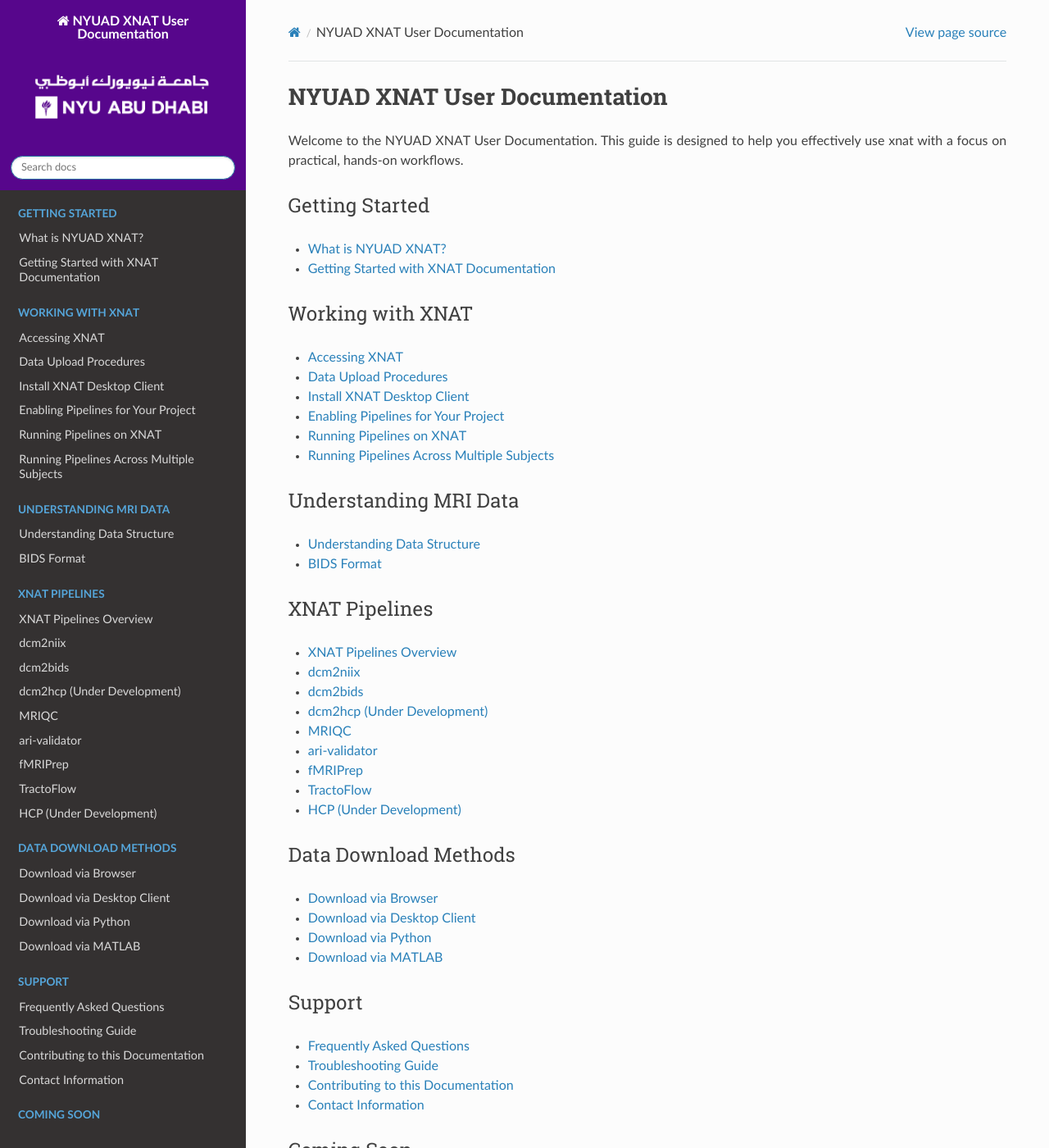
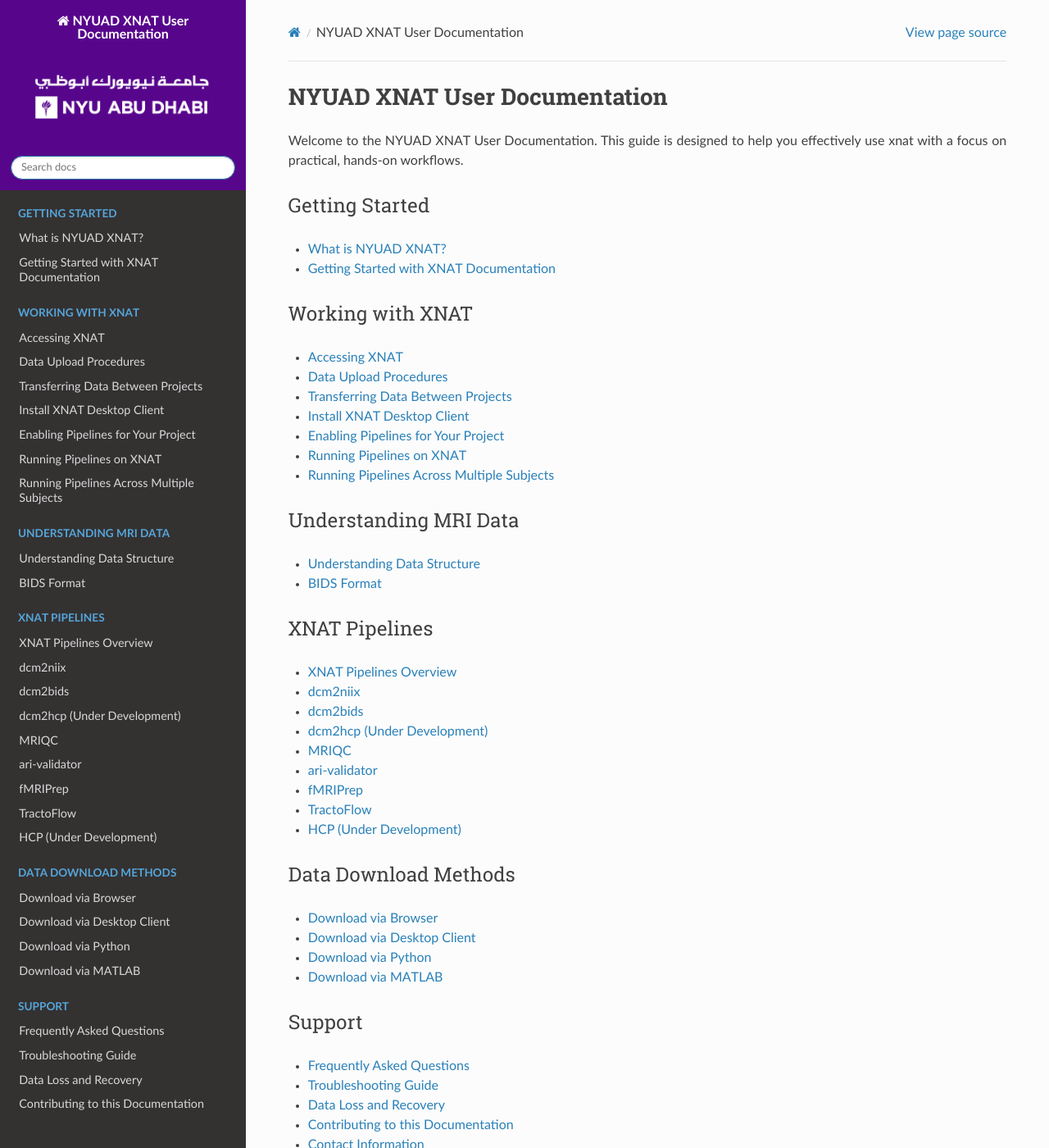
Before and after one commit to BioMedicalImaging-Core-NYUAD/xnat-docs, a Sphinx documentation site: the page built from docs/source/index.rst, in a window 1280 px wide and 1400 px high. Shown: the whole window at 82% size. Built offline with Sphinx 7.4.7 and the Read the Docs theme 3.1.0, drawn with Linux system fonts in a browser that asks for light colours; some of the changed lines change nothing that is shown.

Commit message:
added data transfer and data recovery pages

```diff
--- a/docs/source/data_download/browser.rst
+++ b/docs/source/data_download/browser.rst
@@ -86,4 +86,5 @@
 
 - :doc:`python_scripts` - For programmatic downloads
 - :doc:`desktop_client` - For desktop application downloads
+- :doc:`../working_with_xnat/transferring_data` - For transferring data between projects
 - :doc:`../working_with_xnat/navigation` - For general XNAT navigation
--- a/docs/source/data_download/desktop_client.rst
+++ b/docs/source/data_download/desktop_client.rst
@@ -89,5 +89,6 @@
 ---------------------
 
 - :doc:`../working_with_xnat/install_desktop_client` - Installation guide
+- :doc:`../working_with_xnat/transferring_data` - For transferring data between projects
 - :doc:`browser` - Web browser download method
 - :doc:`python_scripts` - Programmatic download methods
--- a/docs/source/index.rst
+++ b/docs/source/index.rst
@@ -17,6 +17,7 @@
 
    working_with_xnat/access
    working_with_xnat/uploading
+   working_with_xnat/transferring_data
    working_with_xnat/install_desktop_client
    working_with_xnat/enabling_pipelines
    working_with_xnat/running_pipelines
@@ -58,6 +59,7 @@
 
    support/faq
    support/troubleshooting
+   support/data_loss_recovery
    support/contributing
    support/contact
 
--- /dev/null
+++ b/docs/source/support/data_loss_recovery.rst
@@ -0,0 +1,81 @@
+Data Loss and Recovery
+=======================
+
+This page provides information about XNAT backup procedures and data recovery options.
+
+Backup Procedures
+-----------------
+
+XNAT at NYUAD maintains regular backups to protect against data loss:
+
+**Daily Backups**
+- Rolling backups are taken every night
+- These backups capture the current state of the XNAT system
+
+**Full Backups**
+- Two full backups are created every 30 days
+- Full backups are retained for up to 60 days
+
+These backup procedures help ensure data can be recovered in case of system failures or accidental deletions.
+
+Data Deletion and Cache
+------------------------
+
+When data is deleted from XNAT:
+
+- **User Deletion**: Data deleted by users is removed from the active system
+- **Temporary Cache**: XNAT may store deleted data temporarily in its cache
+- **Permanent Removal**: After cache expiration, data is permanently removed from the active system
+
+**Important**: Once data is permanently removed from the system and cache, it cannot be recovered without restoring from backups.
+
+Data Recovery
+-------------
+
+**User-Side Recovery**
+
+Data recovery is **not available from the user side**. Once data is deleted, users cannot restore it themselves.
+
+**Administrator-Assisted Recovery**
+
+If you have experienced data loss or need to recover deleted data:
+
+1. **Contact XNAT Administrators**: Email admin.nyuad.xnat@nyu.edu immediately
+2. **Provide Details**: Include:
+   - Project name and ID
+   - Subject and session labels (if applicable)
+   - Approximate date/time of deletion
+   - Description of what was lost
+3. **Recovery Process**: Administrators can restore data from backups if:
+   - The data loss occurred within the backup retention period (60 days for full backups)
+   - The backup contains the data you need
+   - Recovery is technically feasible
+
+**Recovery Timeline**
+
+- Recovery requests are processed as quickly as possible
+- Recovery time depends on:
+  - The size of data to be recovered
+  - The age of the backup needed
+  - Current system load
+- You will be notified once recovery is complete or if recovery is not possible
+
+Preventing Data Loss
+--------------------
+
+To minimize the risk of data loss:
+
+1. **Verify Before Deleting**: Always verify data before deletion, especially when transferring data between projects
+2. **Use Prearchive**: When uploading, use Prearchive first to review data before archiving
+3. **Document Important Data**: Keep records of critical data and processing steps
+4. **Regular Backups**: For critical analysis results, maintain your own backups outside of XNAT
+5. **Coordinate Deletions**: For large-scale deletions, coordinate with project administrators
+
+See Also
+--------
+
+- :doc:`../working_with_xnat/transferring_data` - For safe data transfer procedures
+- :doc:`../working_with_xnat/running_pipelines` - For pipeline execution and data management
+- :doc:`../working_with_xnat/uploading` - For upload procedures and Prearchive usage
+- :doc:`contact` - For administrator contact information
+- :doc:`troubleshooting` - For troubleshooting data access issues
--- /dev/null
+++ b/docs/source/working_with_xnat/transferring_data.rst
@@ -0,0 +1,440 @@
+Transferring Data Between Projects
+===================================
+
+This guide covers how to transfer DICOM data between XNAT projects, including copying (sharing) and moving (relocating) data.
+
+Overview
+--------
+
+Transferring data between projects is useful when:
+
+- **Sharing data** with collaborators in different projects
+- **Moving data** to a new project or consolidating projects
+- **Creating backups** or archival copies in separate projects
+- **Reorganizing data** across project structures
+
+**Primary Focus: DICOM Data Transfers**
+
+This guide focuses on transferring DICOM data (raw imaging data from scanners), which is the most common transfer scenario. DICOM data can be downloaded and re-uploaded using standard XNAT tools.
+
+**About Resources (Pipeline Outputs)**
+
+Data stored in Resources folders (such as BIDS rawdata, fMRIPrep outputs, MRIQC reports) are typically **regenerated by running pipelines** in the destination project rather than transferred. However, advanced users can transfer Resources using API methods (Python xnatpy, MATLAB scripts, or REST API) if needed. See :doc:`../data_download/python_scripts` and :doc:`../data_download/matlab_scripts` for API-based transfer methods.
+
+Prerequisites & Planning
+------------------------
+
+Before transferring data, ensure you have the necessary access and have planned the transfer carefully.
+
+Access Requirements
+~~~~~~~~~~~~~~~~~~~
+
+You must have appropriate permissions in **both** source and destination projects:
+
+- **Source Project**: Read access (Member or Owner role)
+- **Destination Project**: Write access (Member or Owner role)
+  - May also need subject creation permissions if creating new subjects
+
+To check your access level, navigate to each project and verify you can view (source) or upload (destination) data. If you don't have the required access, contact the project administrators or see :doc:`access` for requesting project access.
+
+Pre-Transfer Checklist
+~~~~~~~~~~~~~~~~~~~~~~
+
+Before starting a transfer, complete this checklist:
+
+1. **Verify Access**: Confirm you have read access to source project and write access to destination project
+2. **Check for Conflicts**: Check if subjects/sessions with the same labels already exist in the destination project
+3. **Plan Label Mapping**: If projects use different naming conventions, plan how to map subject/session labels
+4. **Review DICOM Metadata**: Consider Study Instance UIDs, Patient IDs, and routing strings
+5. **Check Project Settings**: Verify upload destination (Prearchive vs Archive) and subject creation permissions
+6. **Verify Anonymization**: Ensure data is properly anonymized before transfer (critical for compliance)
+
+Important Considerations
+-------------------------
+
+Before transferring data, be aware of these critical considerations:
+
+.. warning::
+   **Data Overwriting and Merging**
+
+   Uploading data to an existing project or session can overwrite existing files or merge new data into an existing session.
+
+   - **Merging**: If you upload data with the same subject/session labels as existing data, XNAT will **merge** the new scans into the existing session (not overwrite)
+   - **File Overwriting**: Files with identical names may be replaced
+
+   Always check for existing subjects/sessions in the destination project before uploading to avoid unintended merges.
+
+.. warning::
+   **Data Anonymization**
+
+   Data from MRI scanners is typically anonymized at acquisition. When transferring data manually, ensure that your data is properly anonymized before transfer. All personally identifiable information (PII) and protected health information (PHI) must be removed or de-identified according to your project's requirements and institutional policies.
+
+DICOM Metadata Considerations
+~~~~~~~~~~~~~~~~~~~~~~~~~~~~~~~
+
+When transferring DICOM data, consider:
+
+- **Study Instance UIDs**: Unique identifiers for each study
+- **Patient IDs**: May need to be consistent or updated depending on project requirements
+- **Routing Strings**: If using DICOM receiver for upload, Study Description routing strings (``xnat://project_id/subject_label/session_label``) need to be updated for the destination project
+
+Project Settings Differences
+~~~~~~~~~~~~~~~~~~~~~~~~~~~~~
+
+Different projects may have different upload settings:
+
+- **Upload Destination**: Some projects send data directly to Archive, others use Prearchive first
+- **Subject Creation**: Some projects allow users to create subjects during upload, others require pre-registration
+- **Bulk Upload Restrictions**: Some projects restrict bulk uploads
+
+Check with the destination project administrator if you encounter restrictions. For more information, see :doc:`uploading`.
+
+Transfer Methods
+-----------------
+
+There are several methods for transferring DICOM data between projects. Choose the method that best fits your needs.
+
+Method 1: Desktop Client (Recommended for Large Transfers)
+~~~~~~~~~~~~~~~~~~~~~~~~~~~~~~~~~~~~~~~~~~~~~~~~~~~~~~~~~~~
+
+The **XNAT Desktop Client** is recommended for large transfers because it provides:
+
+- Resume capability if transfers are interrupted
+- Progress monitoring and transfer management
+- Reliable handling of large datasets
+- Ability to select specific scans during upload
+
+This method involves downloading from the source project using Desktop Client, then uploading to the destination project using the same tool.
+
+For detailed instructions, see:
+- :doc:`../data_download/desktop_client` for download procedures
+- :doc:`uploading` for upload procedures (Desktop Client section)
+
+Method 2: Browser Download + Compressed Uploader
+~~~~~~~~~~~~~~~~~~~~~~~~~~~~~~~~~~~~~~~~~~~~~~~~~~
+
+This method is best for:
+
+- Small to medium transfers
+- Single session transfers
+- Quick one-off transfers
+
+It involves downloading sessions via the web browser, then uploading compressed archives using the Compressed Uploader.
+
+For detailed instructions, see:
+- :doc:`../data_download/browser` for browser download procedures
+- :doc:`uploading` for Compressed Uploader procedures
+
+Method 3: Browser Download + Desktop Client Upload
+~~~~~~~~~~~~~~~~~~~~~~~~~~~~~~~~~~~~~~~~~~~~~~~~~~~
+
+A hybrid approach where you download via browser but upload via Desktop Client. Useful when you prefer different methods for download and upload.
+
+Step-by-Step Workflows
+-----------------------
+
+Workflow A: Copying DICOM Sessions (Desktop Client)
+~~~~~~~~~~~~~~~~~~~~~~~~~~~~~~~~~~~~~~~~~~~~~~~~~~~~
+
+This workflow uses Desktop Client for both download and upload, recommended for large or multiple sessions.
+
+**Step 1: Verify Access**
+
+- Log into XNAT and verify you can access both source and destination projects
+- Check that you have read access to source and write access to destination
+
+**Step 2: Download from Source Project**
+
+1. Navigate to the source project in XNAT web interface
+2. Select the sessions you want to transfer (can select multiple)
+3. Click **"Download Images"** from the Actions menu
+4. Choose **"Catalog XML"** as the download format
+5. Download the XML file to your computer
+6. Open XNAT Desktop Client (see :doc:`install_desktop_client` if not installed)
+7. Ensure you're logged into the correct XNAT server
+8. Select **"Download Files"** from the main menu
+9. Browse and select your downloaded XML file
+10. Set download location and click **"Download"**
+11. Wait for download to complete
+
+For detailed download instructions, see :doc:`../data_download/desktop_client`.
+
+**Step 3: Prepare Data**
+
+Before uploading, verify your downloaded data:
+
+- Check that all expected sessions were downloaded
+- Verify DICOM file structure is intact
+- Ensure data is properly anonymized
+- Remove any non-DICOM files if present
+
+**Step 4: Upload to Destination Project**
+
+1. Navigate to the destination project in XNAT web interface
+2. Click **"Upload Images"** from the Actions menu (this opens Desktop Client automatically)
+
+   OR
+
+   Open Desktop Client directly and click **"Upload Images"**
+3. Select the destination project from the project dropdown
+4. Select the downloaded DICOM folders (drag and drop or browse)
+5. The client will scan files to identify sessions
+6. **Configure Upload Settings**:
+   - **Subject Selection**: Choose existing subject or create new (if allowed)
+   - **Subject Label**: Ensure it matches destination project naming conventions
+   - **Session Label**: Auto-generated or override if needed
+   - **Check for Conflicts**: Verify no existing sessions with same labels
+   - **Scan Selection**: Select which scans to include (uncheck any you don't want)
+7. **Select Upload Destination**: Choose Prearchive (recommended) or Archive
+8. Click **"Start Upload"**
+9. Monitor progress in the transfer manager
+
+For detailed upload instructions, see :doc:`uploading`.
+
+**Step 5: Verify Transfer Success**
+
+1. Navigate to the destination project
+2. If uploaded to Prearchive, review the Prearchive first
+3. Check that subjects and sessions were created correctly
+4. Verify scan counts match between source and destination
+5. Compare file sizes to ensure completeness
+6. Test downloading a sample scan to verify integrity
+
+**Step 6: Archive (if using Prearchive)**
+
+1. Review data in Prearchive
+2. Verify all metadata is correct
+3. Archive the sessions to move them to permanent storage
+
+Workflow B: Copying DICOM Sessions (Browser + Compressed Uploader)
+~~~~~~~~~~~~~~~~~~~~~~~~~~~~~~~~~~~~~~~~~~~~~~~~~~~~~~~~~~~~~~~~~~~~
+
+This workflow is faster for single sessions or small transfers.
+
+**Step 1: Verify Access**
+
+- Verify access to both source and destination projects
+
+**Step 2: Download from Source Project**
+
+1. Navigate to the session in the source project
+2. Use the session-level download option
+3. Download the session as a ZIP archive via browser
+
+For detailed instructions, see :doc:`../data_download/browser`.
+
+**Step 3: Upload to Destination Project**
+
+1. Log into XNAT web interface
+2. Navigate to **Upload** > **Images** > **Compressed Uploader**
+3. **Select Project**: Choose the destination project from dropdown
+4. **Configure Upload Settings**:
+   - **Importer handler**: Select "DICOM Zip"
+   - **Custom Labeling**: Choose "Extract From DICOM (Default)" or "Customize" to specify labels
+   - **Subject ID** and **Session Label**: Enter if using custom labeling
+   - **Ignore unparsable files**: Check to skip problematic files
+5. **Select Destination**: Choose **Prearchive** (recommended for safety)
+6. **Choose File**: Select your downloaded ZIP file
+7. Click **"Begin Upload"**
+8. Wait for confirmation message
+
+For detailed instructions, see :doc:`uploading`.
+
+**Step 4: Verify and Archive**
+
+1. Navigate to Prearchive in destination project
+2. Review the uploaded session
+3. Verify subject/session labels are correct
+4. Check that all scans are present
+5. Archive the session to move to permanent storage
+
+Workflow C: Moving Data (Copy then Delete)
+~~~~~~~~~~~~~~~~~~~~~~~~~~~~~~~~~~~~~~~~~~
+
+To **move** data (rather than copy), follow these additional steps after completing Workflow A or B:
+
+.. warning::
+   **Permanent Deletion**
+
+   Deleting data from the source project is **permanent**. Only proceed after thorough verification that all data has been successfully transferred to the destination.
+
+   If you accidentally delete data, contact XNAT administrators immediately. See :doc:`../support/data_loss_recovery` for information about data recovery options.
+
+**Step 1: Complete Copy Workflow**
+
+- Follow Workflow A or B to copy data to destination project
+- Ensure upload is complete and archived
+
+**Step 2: Verify in Destination**
+
+- Thoroughly verify all data transferred correctly:
+  - All subjects and sessions present
+  - All scans present with correct counts
+  - File sizes match
+  - Sample downloads work correctly
+  - No errors in upload logs
+
+**Step 3: Delete from Source (if appropriate)**
+
+- Only proceed if you have deletion permissions and have verified the transfer
+- Navigate to source project
+- Delete subjects or sessions as needed
+- **Note**: Deletion may require Owner-level permissions
+
+**Step 4: Final Verification**
+
+- Confirm deletion from source project
+- Verify destination data is complete and accessible
+- Document the transfer for project records
+
+About Resources (Advanced Users)
+---------------------------------
+
+What are Resources?
+~~~~~~~~~~~~~~~~~~~
+
+Resources are folders in XNAT that store pipeline outputs and processed data:
+
+- **Session-level Resources**: BIDS rawdata, fMRIPrep outputs, MRIQC reports, processing logs
+- **Subject-level Resources**: Subject-specific processed data
+- **Project-level Resources**: Shared configuration files, project-wide data
+
+Resources are typically stored in the ``Resources`` folder at each hierarchy level (Project, Subject, Session).
+
+When to Transfer Resources
+~~~~~~~~~~~~~~~~~~~~~~~~~~
+
+**Generally, Resources should NOT be transferred** because:
+
+- They are outputs from pipelines that can be **regenerated** by running the same pipelines in the destination project
+- Transferring Resources can be complex and error-prone
+- Pipeline outputs are often project-specific and may not work correctly in a different project context
+
+**Transfer Resources only if**:
+
+- You need to preserve specific pipeline outputs that cannot be easily regenerated
+- You have custom processing results that are not reproducible
+- You need to maintain exact version compatibility
+
+How to Transfer Resources (Advanced)
+~~~~~~~~~~~~~~~~~~~~~~~~~~~~~~~~~~~~~
+
+If you need to transfer Resources, use API-based methods:
+
+- **Python**: Use xnatpy library or Python scripts (see :doc:`../data_download/python_scripts`)
+- **MATLAB**: Use MATLAB scripts with XNAT API (see :doc:`../data_download/matlab_scripts`)
+- **REST API**: Direct API calls to download and upload Resources
+
+**Note**: Desktop Client is primarily designed for DICOM transfers, not Resources. For Resource transfers, API methods are required.
+
+Verification Steps
+------------------
+
+After completing a transfer, verify the data integrity:
+
+1. **Subject/Session Creation**: Check that all subjects and sessions were created in the destination project
+2. **Scan Counts**: Verify the number of scans matches between source and destination
+3. **File Sizes**: Compare file sizes to ensure no data loss during transfer
+4. **DICOM Metadata**: If applicable, verify Study Instance UIDs and Patient IDs are correct
+5. **Prearchive Review**: If using Prearchive, review all data before archiving
+6. **Sample Download**: Test downloading a sample scan to verify file integrity
+7. **Upload Logs**: Review upload logs for any warnings or errors
+
+Troubleshooting
+---------------
+
+Common Issues and Solutions
+~~~~~~~~~~~~~~~~~~~~~~~~~~~
+
+**Permission Errors**
+
+- **Symptom**: Cannot access source project or cannot upload to destination
+- **Solution**: Verify you have Member or Owner access to both projects. Contact project administrators if needed.
+
+**Duplicate Label Conflicts**
+
+- **Symptom**: Data merges with existing sessions instead of creating new ones
+- **Solution**: Check for existing subjects/sessions with the same labels in destination. Use different labels or coordinate with project administrators.
+
+**Upload Failures**
+
+- **Symptom**: Uploads fail or timeout
+- **Solution**:
+  - Check file permissions and quota limits
+  - Verify network connectivity
+  - Try smaller batches or use Desktop Client for better reliability
+  - Check upload logs for specific error messages
+
+**Missing Data After Transfer**
+
+- **Symptom**: Not all scans appear in destination
+- **Solution**:
+  - Verify all scans were selected during upload
+  - Check upload logs for failed scans
+  - Ensure all DICOM files were included in download
+  - Retry failed uploads if needed
+
+**DICOM Routing Issues**
+
+- **Symptom**: Data doesn't route correctly when using DICOM receiver
+- **Solution**: Verify Study Description routing strings (``xnat://project_id/subject_label/session_label``) are correct for destination project
+
+**Prearchive Stuck**
+
+- **Symptom**: Data remains in Prearchive and cannot be archived
+- **Solution**: Contact XNAT administrators at admin.nyuad.xnat@nyu.edu for assistance
+
+**Large Transfer Performance**
+
+- **Symptom**: Very slow transfers or timeouts
+- **Solution**:
+  - Use Desktop Client for large transfers (better resume capability)
+  - Transfer during off-peak hours
+  - Break large transfers into smaller batches
+  - Ensure stable network connection
+
+Getting Help
+------------
+
+If you encounter issues not covered here:
+
+- Review :doc:`../support/troubleshooting` for additional troubleshooting steps
+- Check :doc:`../support/faq` for common questions
+- Contact XNAT administrators at admin.nyuad.xnat@nyu.edu
+
+Best Practices
+--------------
+
+Follow these best practices for safe and efficient data transfers:
+
+1. **Always Verify Before Deleting**: Never delete source data until you've thoroughly verified the transfer in the destination project. If data is accidentally deleted, see :doc:`../support/data_loss_recovery` for recovery options
+2. **Use Prearchive**: Upload to Prearchive first to allow review before archiving
+3. **Document Transfers**: Keep records of what was transferred, when, and why for project documentation
+4. **Coordinate with Administrators**: For large transfers or complex scenarios, coordinate with project administrators
+5. **Test First**: Test with a small dataset before attempting bulk transfers
+6. **Check Naming Conventions**: Verify subject/session label conventions match destination project requirements
+7. **Ensure Anonymization**: Always verify data anonymization compliance before transfer
+8. **Monitor Transfers**: Keep an eye on transfer progress and logs to catch issues early
+
+See Also
+--------
+
+**Related Documentation**
+
+- :doc:`uploading` - Detailed upload procedures and methods
+- :doc:`../data_download/browser` - Browser-based download methods
+- :doc:`../data_download/desktop_client` - Desktop Client download and upload
+- :doc:`install_desktop_client` - Desktop Client installation guide
+- :doc:`access` - Project access and permissions information
+- :doc:`../understanding_data/overview` - Understanding XNAT data structure
+
+**Advanced Resource Transfers**
+
+- :doc:`../data_download/python_scripts` - Python API methods for Resource transfers
+- :doc:`../data_download/matlab_scripts` - MATLAB API methods for Resource transfers
+
+**Support**
+
+- :doc:`../support/troubleshooting` - Troubleshooting guide
+- :doc:`../support/faq` - Frequently asked questions
+- :doc:`../support/contact` - Contact information
--- a/docs/source/working_with_xnat/uploading.rst
+++ b/docs/source/working_with_xnat/uploading.rst
@@ -274,6 +274,7 @@
 
 **Related Documentation**
 
+*   :doc:`transferring_data` - Guide for transferring data between projects
 *   :doc:`install_desktop_client` - Installation and setup guide for Desktop Client
 *   :doc:`project_management` - Project management and configuration
 *   :doc:`navigation` - General XNAT navigation
```
